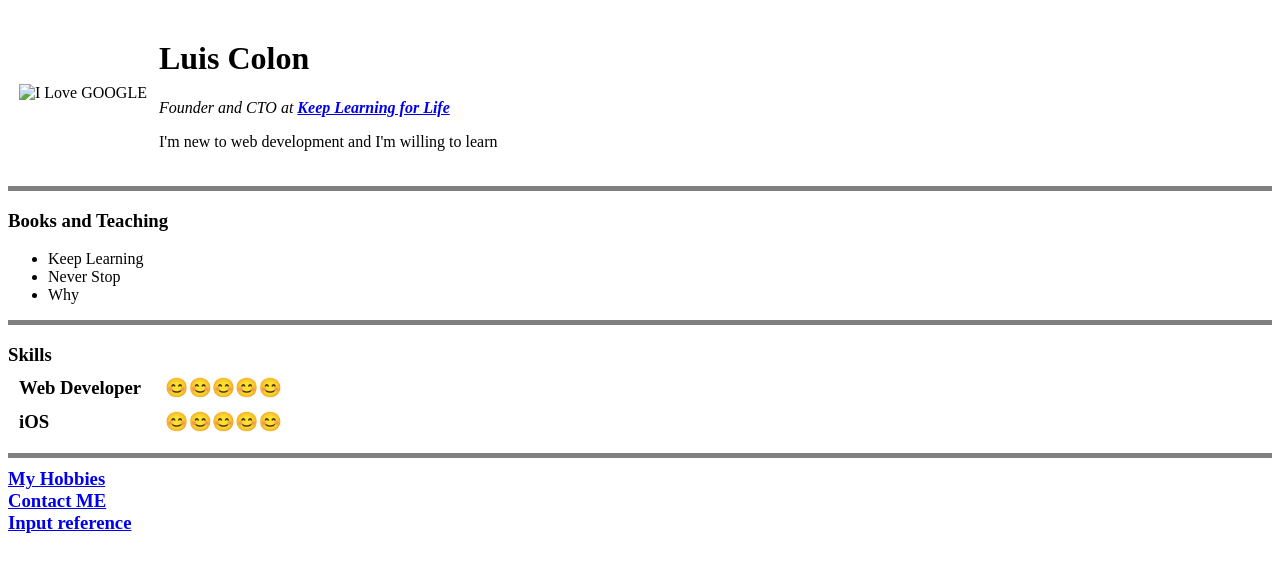
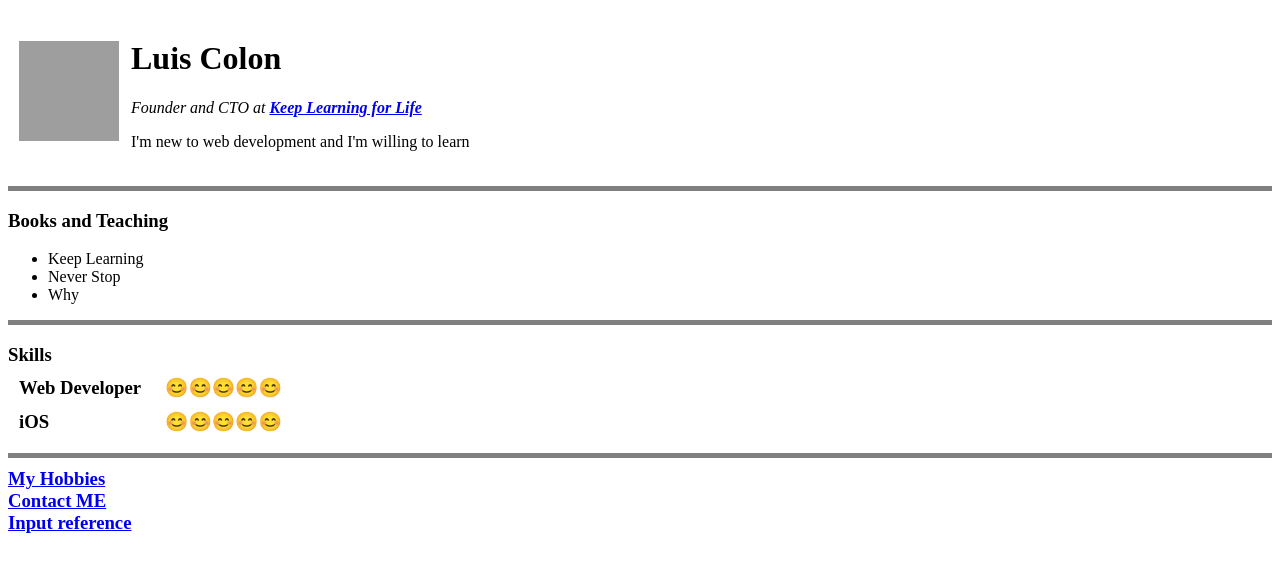
Before and after one commit to lcolon00/udemy-cv, a plain HTML site: page index.html in a window 1280 px wide. Drawn offline with Linux system fonts and the light colour scheme; the site is published under a folder, as on GitHub Pages, so addresses that start at the root find nothing.

Commit message:
Update index.html

```diff
--- a/index.html
+++ b/index.html
@@ -8,7 +8,7 @@
 <body>
 	<table cellspacing = "10">
 		<tr>
-			<td><img src="/Images/googlecircle.png" alt="I Love GOOGLE" width="100" height="100"></td>
+			<td><img src="Images/googlecircle.png" alt="I Love GOOGLE" width="100" height="100"></td>
 			<td><h1>Luis Colon</h1>
 		  <p><em>Founder and CTO at <strong> <a href="https://learndigital.withgoogle.com/digitalgarage/">Keep Learning for Life</a></strong></em></p>
 		  <p>I'm new to web development and I'm willing to learn</p></td>
```
